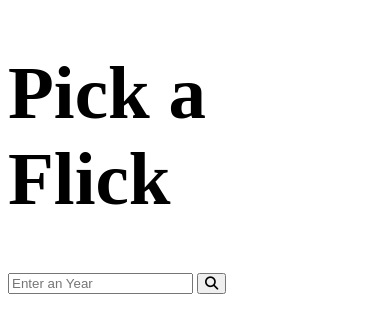
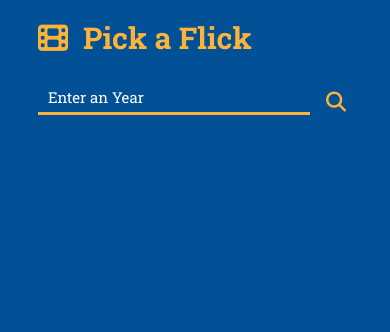
Before and after one commit to ajanthiv/Pick-a-Flick, a plain HTML site: page index.html in a window 390 px wide. Drawn offline with nearby package versions, Linux system fonts and the light colour scheme.

Commit message:
app complete

```diff
--- a/index.html
+++ b/index.html
@@ -7,11 +7,15 @@
   <meta name="viewport" content="width=device-width, initial-scale=1.0">
   <script src="https://ajax.googleapis.com/ajax/libs/jquery/2.2.4/jquery.min.js"></script>
   <script src="/public/scripts/index.js"></script>
+  <link href="https://fonts.googleapis.com/css?family=Roboto+Slab:300,400,700&display=swap" rel="stylesheet">
   <script src="https://kit.fontawesome.com/8a271b7eb0.js" crossorigin="anonymous"></script>
 </head>
 <body>
-  <h1>Pick a Flick</h1>
-  <div class="cHeader">
+  <div class="cNavbar">
+    <div class="cHeader">
+      <span class="fas fa-film"></span>
+      <div class="cTitle">Pick a Flick</div>
+    </div>
     <div class="cSearch">
       <form id="search-form" class="cSearch-form">
         <input type="text" class="cSearch-input" placeholder="Enter an Year" name="search-input" id="search-input">
@@ -19,7 +23,6 @@
       </form>
     </div>
   </div>
-  <div class="cResults">
-  </div>
+  <div class="cResults"></div>
 </body>
 </html>
--- a/public/scripts/index.js
+++ b/public/scripts/index.js
@@ -44,11 +44,11 @@ function displayResults(data) {
   $.each(data.results, (i, e) => {
     if (i < 10) {
       const $movie = $('<div />').addClass('cResults-movie')
-      const $poster = $('<img />').addClass('.cResults-movie--poster').attr('src', `http://image.tmdb.org/t/p/w342//${e.poster_path}`)
-      const $title = $('<div />').addClass('.cResults-movie--title').text(e.title)
+      const $poster = $('<img />').addClass('cResults-movie--poster').attr('src', `http://image.tmdb.org/t/p/w342//${e.poster_path}`)
+      const $title = $('<div />').addClass('cResults-movie--title').text(e.title)
 
       const date = this.displayDateString(e.release_date)
-      const $releaseDate = $('<div />').addClass('.cResults-movie--date').text(date)
+      const $releaseDate = $('<div />').addClass('cResults-movie--date').text(date)
 
       $poster.appendTo($movie)
       $title.appendTo($movie)
--- a/public/styles/index.css
+++ b/public/styles/index.css
@@ -1,3 +1,134 @@
-h1 {
-  font-size: 75px;
+body {
+  background-color: #025196;
+  color: #FDB338;
 }
+
+.cHeader {
+  display: flex;
+  flex-direction: row;
+  padding: 20px 50px;
+}
+
+.fa-film {
+  font-size: 60px;
+  align-self: center;
+}
+
+.cTitle {
+  font-family: 'Roboto Slab', serif;
+  font-size: 60px;
+  font-weight: 700;
+  padding-left: 25px;
+}
+
+.cSearch {
+  padding: 20px 50px;
+}
+
+.cSearch-form {
+  display: flex;
+  flex-direction: row;
+  flex-wrap: nowrap;
+  width: 99%;
+}
+
+.cSearch-input {
+  border: none;
+  border-bottom: 3px solid #FDB338;
+  background: none;
+  width: 90%;
+  float: left;
+  color: #fff;
+  padding: 10px 0 5px 10px;
+  border-radius: 0;
+  font-family: 'Roboto Slab', serif;
+  font-weight: 400;
+  font-size: 25px;
+}
+
+input::placeholder {
+  color: #fff;
+}
+
+input:focus{
+  outline: none;
+}
+
+input::-internal-autofill-selected {
+  background-color: #025196;
+}
+
+.cSearch-button {
+  background: none;
+  border: none;
+  font-size: 30px;
+  color: #FDB338;
+  align-self: flex-end;
+  margin-left: 10px;
+}
+
+.cResults {
+  display: flex;
+  flex-direction: row;
+  flex-wrap: wrap;
+}
+
+.cResults-movie {
+  padding: 40px 50px 20px;
+  width: 350px;
+}
+
+.cResults-movie--title {
+  font-family: 'Roboto Slab', serif;
+  font-size: 20px;
+  font-weight: 400;
+  padding-top: 10px;
+}
+
+.cResults-movie--date {
+  font-family: 'Roboto Slab', serif;
+  font-size: 20px;
+  font-weight: 300;
+  padding-top: 5px;
+}
+
+
+@media (max-width: 991.98px) {
+  .cHeader, .cSearch {
+    padding: 10px 30px;
+  }
+
+  .fa-film {
+    font-size: 30px;
+  }
+
+  .cTitle {
+    font-size: 30px;
+    padding-left: 15px;
+  }
+
+  .cSearch-input {
+    font-size: 15px;
+  }
+
+  .cSearch-form {
+    width: 100%;
+  }
+
+  .cSearch-button {
+    font-size: 20px;
+  }
+
+  .cResults {
+    flex-direction: column;
+  }
+
+  .cResults-movie {
+    padding: 30px;
+    width: unset;
+  }
+
+  .cResults-movie--poster {
+    width: 100%;
+  }
+}
```
